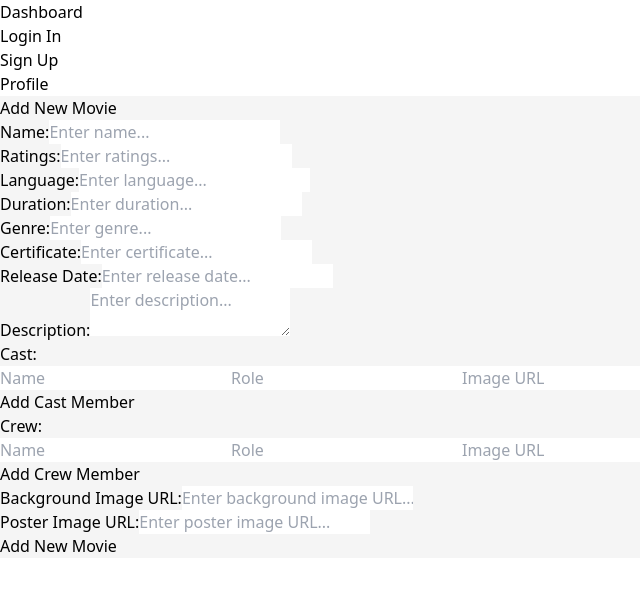
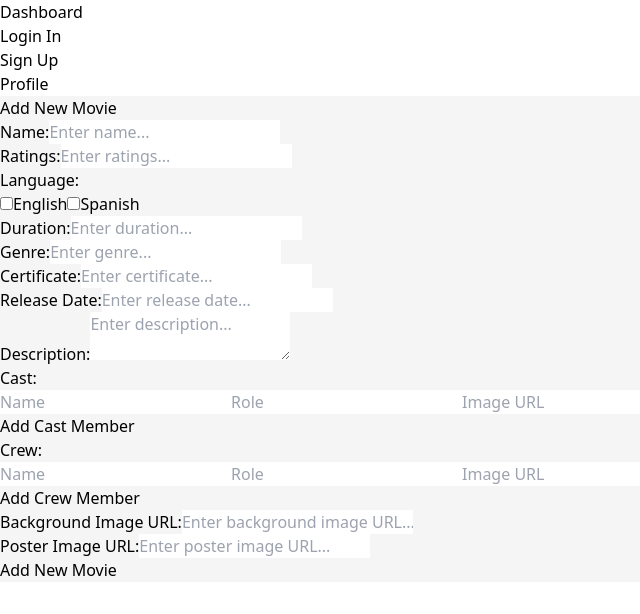
Before and after one commit to upaliwal1234/Movie-Ticket-Booking, a React (Vite) app in the folder adminPortal/: page /addmovie in a window 1280 px wide. Shown: the top 614 px of the page, without its empty margins (0-640 px from the left). Built offline with nearby package versions, Linux system fonts and the light colour scheme.

Commit message:
added extra languages

```diff
--- a/adminPortal/src/Pages/AddNewMovie.jsx
+++ b/adminPortal/src/Pages/AddNewMovie.jsx
@@ -23,6 +23,19 @@ function AddNewMovie() {
     setFormData({
       ...formData,
       [name]: value
+    });
+  };
+  const handleLanguageChange = (e) => {
+    const { value, checked } = e.target;
+    let updatedLanguages;
+    if (checked) {
+      updatedLanguages = [...formData.language, value];
+    } else {
+      updatedLanguages = formData.language.filter((lang) => lang !== value);
+    }
+    setFormData({
+      ...formData,
+      language: updatedLanguages
     });
   };
 
@@ -99,18 +112,30 @@ function AddNewMovie() {
           />
         </div>
         <div className="mb-4">
-          <label htmlFor="language" className="block mb-1">
-            Language:
-          </label>
-          <input
-            type="text"
-            id="language"
-            name="language"
-            className="border w-full p-2"
-            placeholder="Enter language..."
-            value={formData.language}
-            onChange={handleChange}
-          />
+          <label className="block mb-1">Language:</label>
+          <div>
+            <label>
+              <input
+                type="checkbox"
+                name="language"
+                value="English"
+                checked={formData.language.includes("English")}
+                onChange={handleLanguageChange}
+              />
+              English
+            </label>
+            <label>
+              <input
+                type="checkbox"
+                name="language"
+                value="Spanish"
+                checked={formData.language.includes("Spanish")}
+                onChange={handleLanguageChange}
+              />
+              Spanish
+            </label>
+            {/* Add more checkboxes for other languages */}
+          </div>
         </div>
         <div className="mb-4">
           <label htmlFor="duration" className="block mb-1">
```
